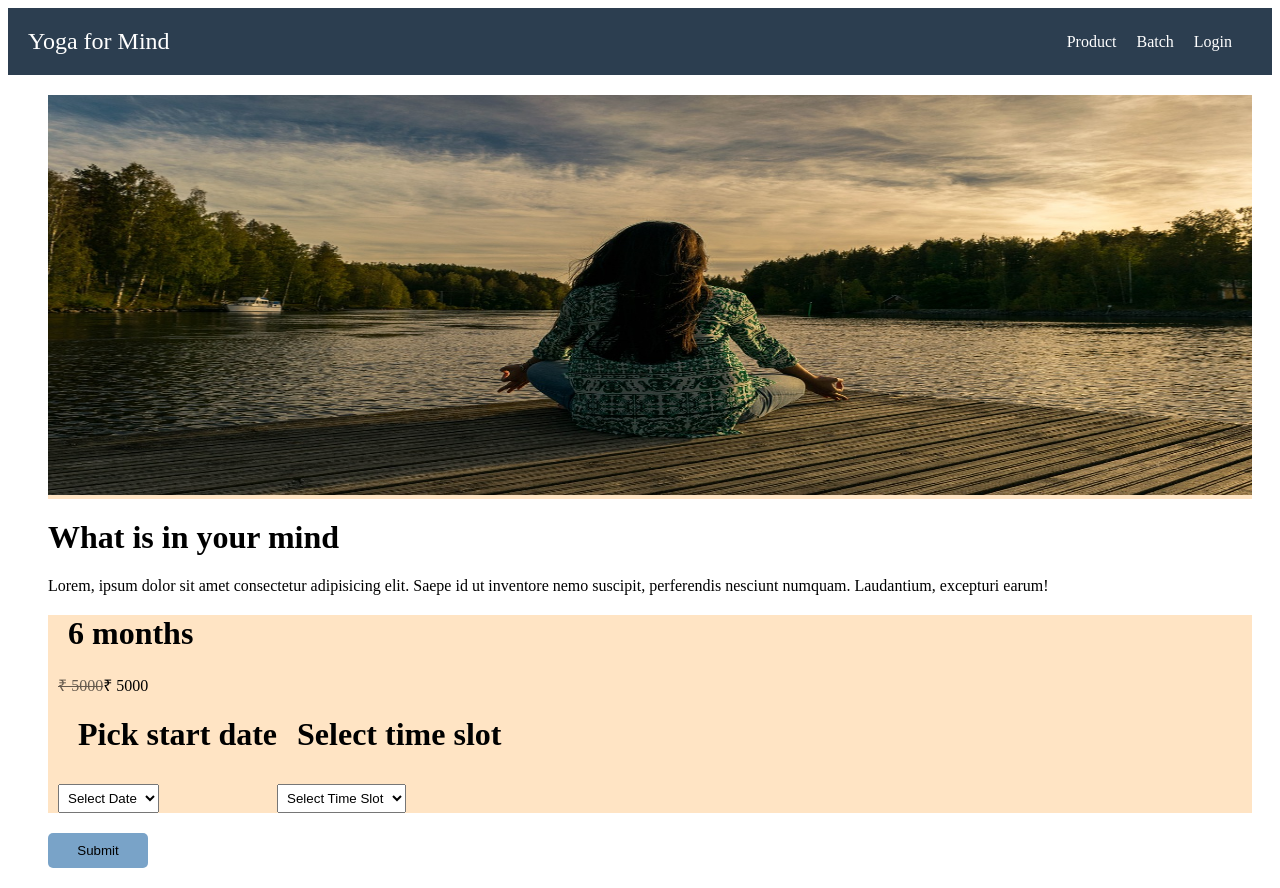
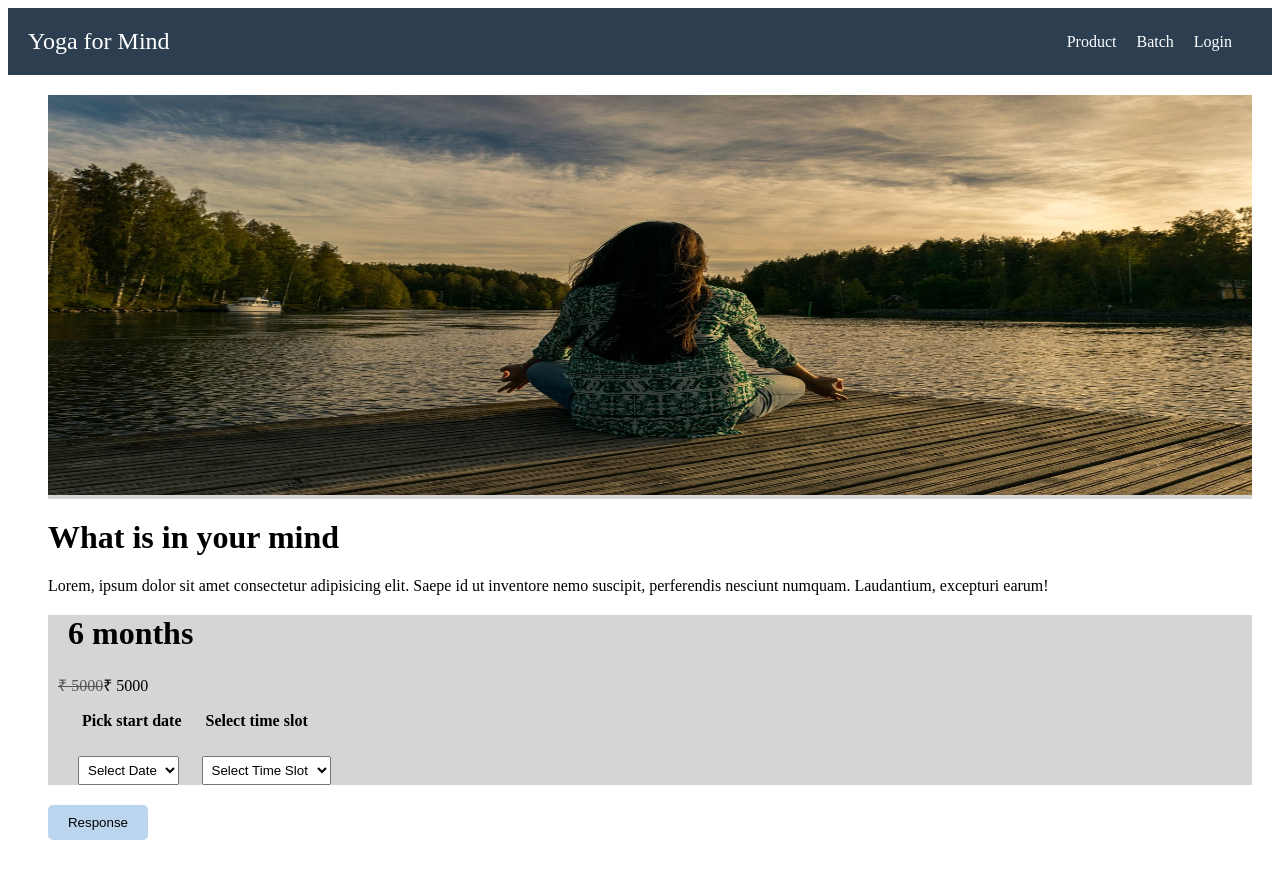
Before and after one commit to mohitkg01/yogaapp, a React (Create React App) app: page /batch in a window 1280 px wide. After the commit the page ends 860 px from the top, so only its background shows below. Built offline with nearby package versions, Linux system fonts and the light colour scheme.

Commit message:
styling addeed

```diff
--- a/src/Styles/Batch.css
+++ b/src/Styles/Batch.css
@@ -3,13 +3,13 @@
     margin: 20px;
   }
 
-  .batch button{
+   button{
     margin-left: 20px;
     width: 100px;
     height: auto;
     padding: 10px;
     margin-top: 20px;
-    background-color: rgb(121, 163, 200);
+    background-color: rgb(186 213 237);
     border-style: hidden;
     border-radius: 5px;
   }
@@ -27,9 +27,11 @@
   }
   .batch > div {
     margin-left: 20px;
-    background-color:bisque;
+    background-color: #bfbcb99e;
   }
-
+ .batch div{
+  margin-left: 20px;
+ }
   .batch select {
     margin-top: 10px;
     padding: 5px;
@@ -38,3 +40,12 @@
   display: flex;
   margin-left: 10px;
 }
+.time p{
+  margin-left: 4px;
+  font-size: medium;
+  font-weight: bold;
+}
+button:hover{
+  cursor: pointer;
+  background: rgb(98, 96, 96);
+}
--- a/src/components/Batch.jsx
+++ b/src/components/Batch.jsx
@@ -23,7 +23,8 @@ const timeOption=["5:00-6:00 AM",
   };
 
   const handleTimeChange = (event) => {
-    setSelectedTime(event.target.value);}
+    setSelectedTime(event.target.value);
+  }
 
   useEffect(()=>{
     const start = moment();
@@ -55,6 +56,21 @@ const timeOption=["5:00-6:00 AM",
     ))
   };
 
+  const onSubmit=(()=>{
+    if (!selectedTime && !selectDate) {
+      alert("Please select a date and time");
+    }
+    else if (!selectedTime) {
+      alert("Please select a time");
+    }
+    else  if (!selectDate) {
+      alert("Please select a date");
+    }
+     else {
+      alert("Response Submitted");
+    }
+  })
+
   return (
     <div className="batch" id="batch">
       <div><img src={imz} alt="" style={{height:"400px"}} /></div>
@@ -69,8 +85,8 @@ const timeOption=["5:00-6:00 AM",
             </span>
             <span>
           <div className='date'>
-          <h1>Pick start date</h1>
-          <select value={selectDate} onChange={handleDateChange}>
+          <p>Pick start date</p>
+          <select value={selectDate} onChange={handleDateChange} >
             <option value="">
               Select Date
             </option>
@@ -78,7 +94,7 @@ const timeOption=["5:00-6:00 AM",
           </select>
         </div>
         <div className="slot">
-          <h1>Select time slot</h1>
+          <p>Select time slot</p>
           <select value={selectedTime} onChange={handleTimeChange}>
             <option value="">
               Select Time Slot
@@ -88,7 +104,7 @@ const timeOption=["5:00-6:00 AM",
         </div>
             </span>
         </div>
-        <button>Submit</button>
+        <button onClick={onSubmit}>Response</button>
     </div>
   )
 }
```
